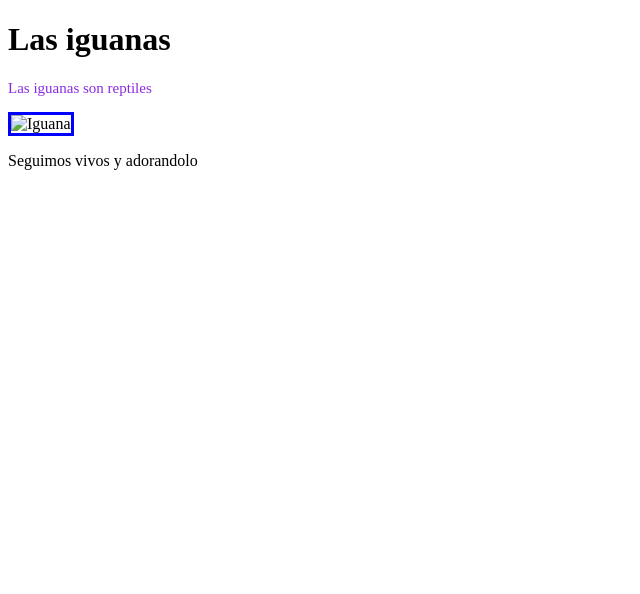
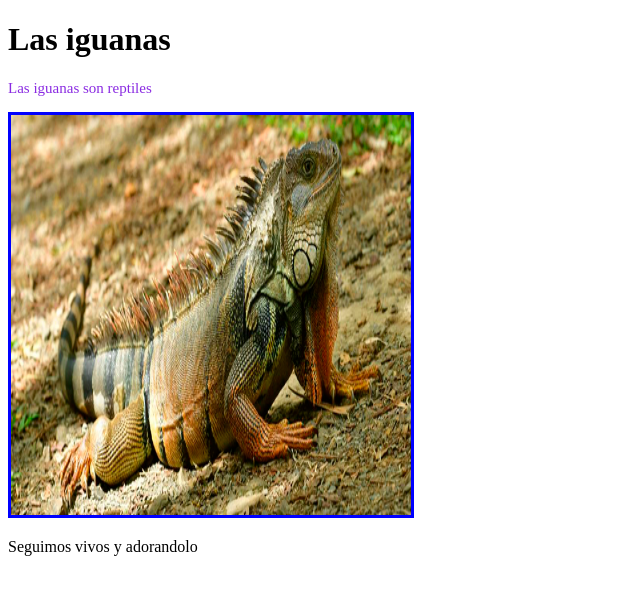
Before and after one commit to JoseGomezP/Lab8, a plain HTML site: page index.html in a window 1280 px wide. Shown: the whole page, without its empty margins (0-640 px from the left). Drawn offline with Linux system fonts and the light colour scheme.

Commit message:
Correccion 2

```diff
--- a/index.html
+++ b/index.html
@@ -12,7 +12,7 @@
 	<div>
         <p style="color: blueviolet; font-size: 15px;">Las iguanas son reptiles</p>
 
-        <img src="thpuh_700x400_176508.jpg" alt="Iguana" style="width: 400px; height: 400px; border: 3px solid blue;">
+        <img src="thpub_700x400_176508.jpg" alt="Iguana" style="width: 400px; height: 400px; border: 3px solid blue;">
     </div>
 
     <footer>
```
